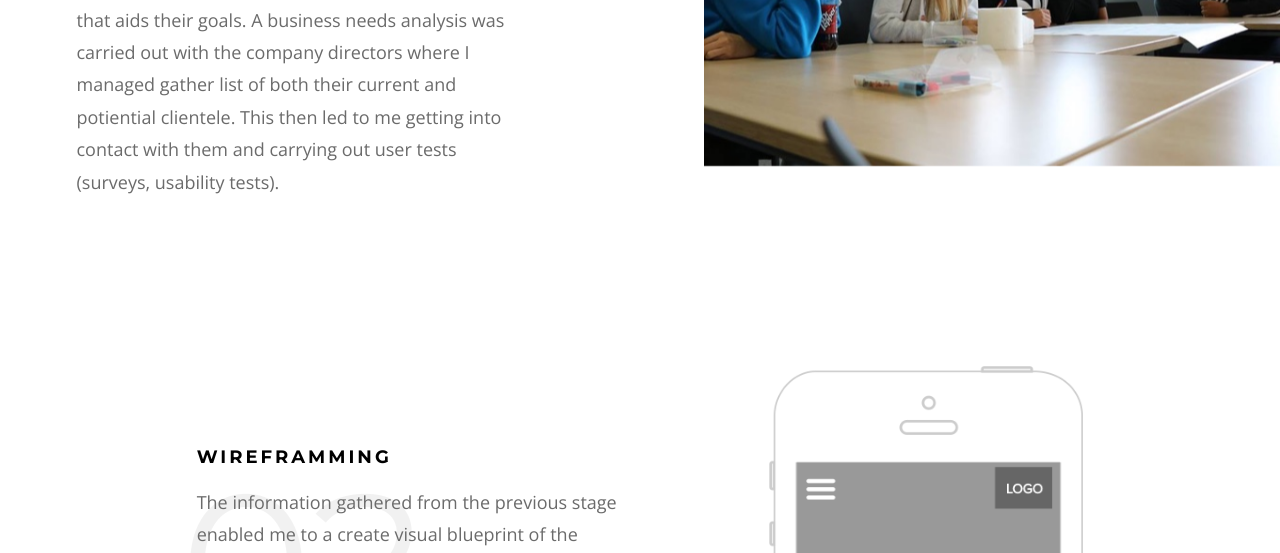
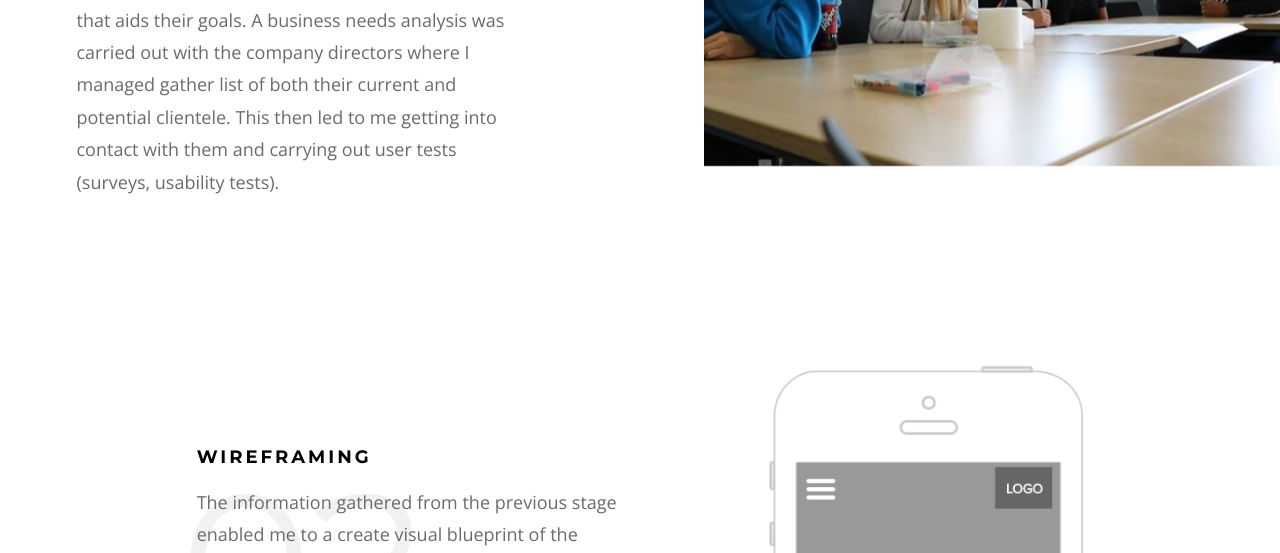
Before and after one commit to LloydBennett/lloydbennett.github.io, a Jekyll site: the page built from _projects/seedcreativity.html, in a window 1280 px wide and 1400 px high, scrolled down 1659 px. Shown: the part 447-1000 px from the top of the window. Built offline with Jekyll 4.4.1, drawn with Linux system fonts in a browser that asks for light colours; nearby versions of some CDN libraries; some of the changed text lies outside the part shown.

Commit message:
fixed spelling mistakes

```diff
--- a/_projects/seedcreativity.html
+++ b/_projects/seedcreativity.html
@@ -35,7 +35,7 @@ point-to-url: true
         <div class="stage-number wow fadeInLight" data-wow-duration="1s" data-wow-offset="50">01</div>
         <h2 class="break-xs wow moveUpFade" data-wow-duration="700ms"><span>Who Are We </span><span>Designing For?</span></h2>
         <p class="wow moveUpFade" data-wow-duration="700ms" data-wow-delay='500ms'>
-            In order to carry out a successful website re-design, it was important that myself and the company directors fully understood who we were targeting. We needed to consider the main reasons why their targeted users would visit the Seed website and try to use this information to cultivate a web experience that aids their goals. A business needs analysis was carried out with the company directors where I managed gather list of both their current and potiential clientele. This then led to me getting into contact with them and carrying out user tests (surveys, usability tests).</p>
+            In order to carry out a successful website re-design, it was important that myself and the company directors fully understood who we were targeting. We needed to consider the main reasons why their targeted users would visit the Seed website and try to use this information to cultivate a web experience that aids their goals. A business needs analysis was carried out with the company directors where I managed gather list of both their current and potential clientele. This then led to me getting into contact with them and carrying out user tests (surveys, usability tests).</p>
 
     </div>
 
@@ -52,7 +52,7 @@ point-to-url: true
                 <div class="copy-wrapper">
                     <div class="stage-number wow fadeInLight" data-wow-duration="3s" data-wow-offset="100" data-wow-delay="500ms">02</div>
                     <h2 class="wow moveUpFade" data-wow-duration="700ms">
-                        Wireframming
+                        Wireframing
                     </h2>
                     <p class="wow moveUpFade" data-wow-duration="700ms" data-wow-delay='500ms'>
                         The information gathered from the previous stage enabled me to a create visual blueprint of the website structure. Using a mobile-first approach to creating these wireframes encouraged the company directors and I to be really critical over our content by cutting out the fat. We used this opportunity to also map out possible user journeys.
@@ -91,7 +91,7 @@ point-to-url: true
             <div class="copy-wrapper">
                 <div class="stage-number wow fadeInLight">03</div>
                 <h2 class="center">Visual Design</h2>
-                <p>Everything from colour swatches, typographic style rules, layout modules and components were created in a style guide. The style guide provided me with a foundation to compose full page mock-ups. It was unfortunate that the completion of this stage of the project run over it&apos;s initial timeframe due an to excessive amount of design revisions requested by the company directors.</p>
+                <p>Everything from colour swatches, typographic style rules, layout modules and components were created in a style guide. The style guide provided me with a foundation to compose full page mock-ups. It was unfortunate that the completion of this stage of the project run over it&apos;s initial timeframe due to an excessive amount of design revisions requested by the company directors.</p>
             </div>
 
         </div>
```
Also changed, not shown: other parts of _projects/seedcreativity.html (+1 -1 lines).
